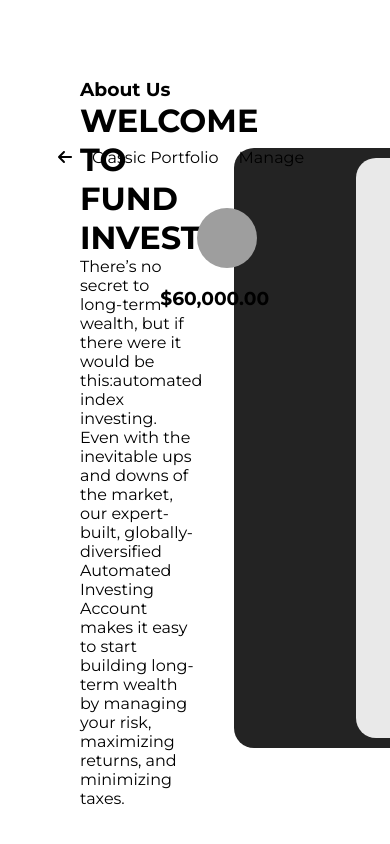
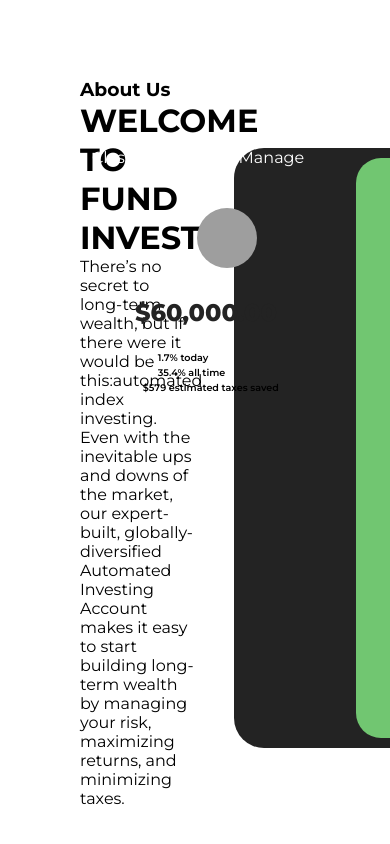
Before and after one commit to patrick-nsolo/fund_invest, a React (Create React App) app: page / in a window 390 px wide. Shown: the part 846-1690 px from the top of the page. Built offline with nearby package versions, Linux system fonts and the light colour scheme; grey boxes are pictures that could not be loaded.

Commit message:
update phone interface
update phone interface

```diff
--- a/src/Components/PhoneSection/Phonesection.css
+++ b/src/Components/PhoneSection/Phonesection.css
@@ -17,15 +17,15 @@
     height: 600px;
     width:300px;
     background: #232323;
-    border-radius: 20px;
+    border-radius: 30px;
     position: absolute;
     left:60%;
 }
 .phone-white-outline{
     height: 600px;
     width:387px;
-    background: #e9e9e9;
-    border-radius: 20px;
+    background: #71c671;
+    border-radius: 25px;
     position: relative;
     z-index: 2;
     height: 580px;
@@ -42,6 +42,7 @@
     justify-content: center;
     align-items: center;
     gap: 20px;
+    color:#fff;
 }
 .profile-pic img{
     width:60px;
@@ -54,7 +55,28 @@
 }
 .balance{
     position: absolute;
-    right:31%;
-    bottom:-37%;
+    right:29%;
+    bottom:-39%;
     z-index: 3;
+    color:#232323;
+    font-weight: 800;
+    font-size: 1.5rem;
 }
+.indicators{
+    position: absolute;
+    right:28.5%;
+    bottom:-47%;
+    z-index: 3;
+    font-size: 0.6rem;
+    list-style: none;
+    font-weight: 600;
+}
+.indicators li{
+    display: flex;
+    align-items: center;
+    gap: 5px;
+    line-height: 15px;
+}
+.indicators li .caret{
+    color:#232323;
+}
--- a/src/Components/PhoneSection/Phonesection.js
+++ b/src/Components/PhoneSection/Phonesection.js
@@ -33,6 +33,11 @@ const Phonesection = () => {
             <div className='profile-pic'>
               <img src='../images/profile-pic.webp' alt=''/>
               <h3 className='balance'>$60,000.00</h3>
+              <div className='indicators'>
+                <li><span className='caret'></span>1.7% today</li>
+                <li><span className='caret'></span>35.4% all time</li>
+                <li>$579 estimated taxes saved</li>
+              </div>
             </div>
 
           </div>
```
